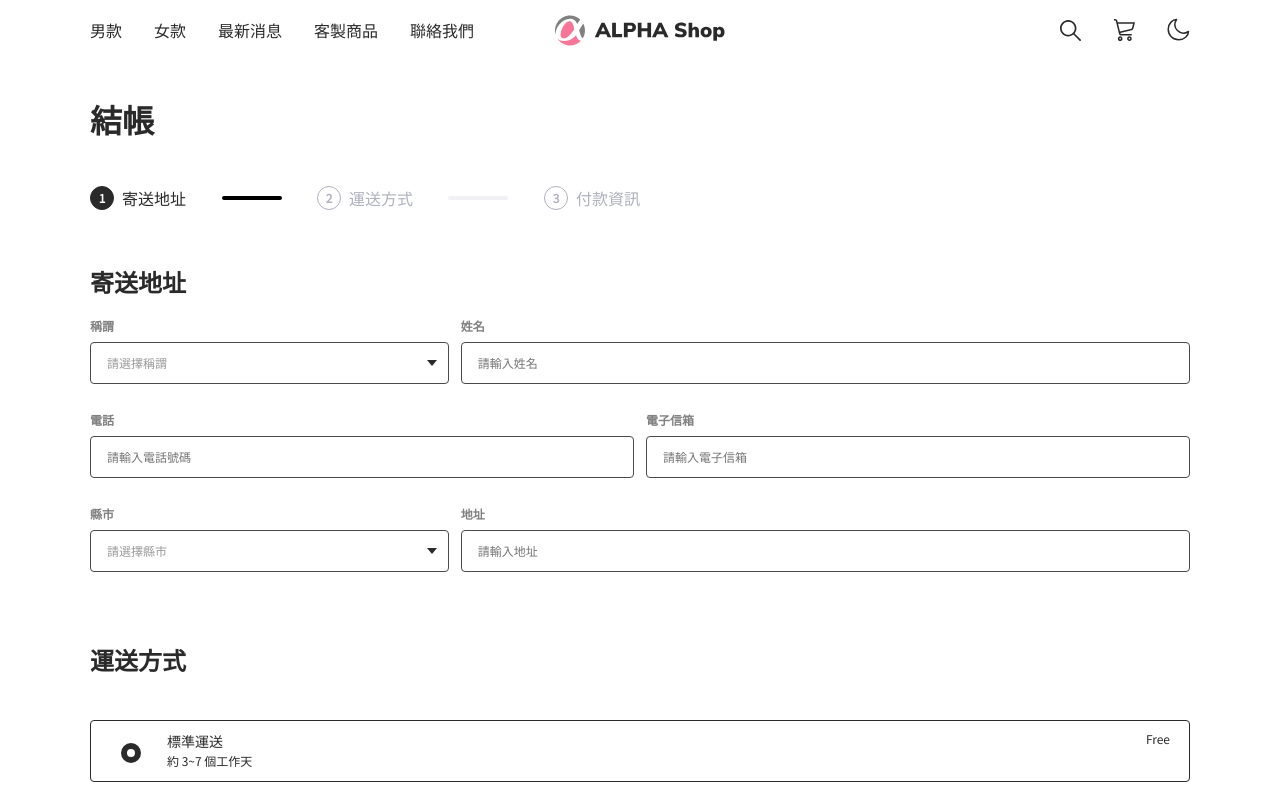
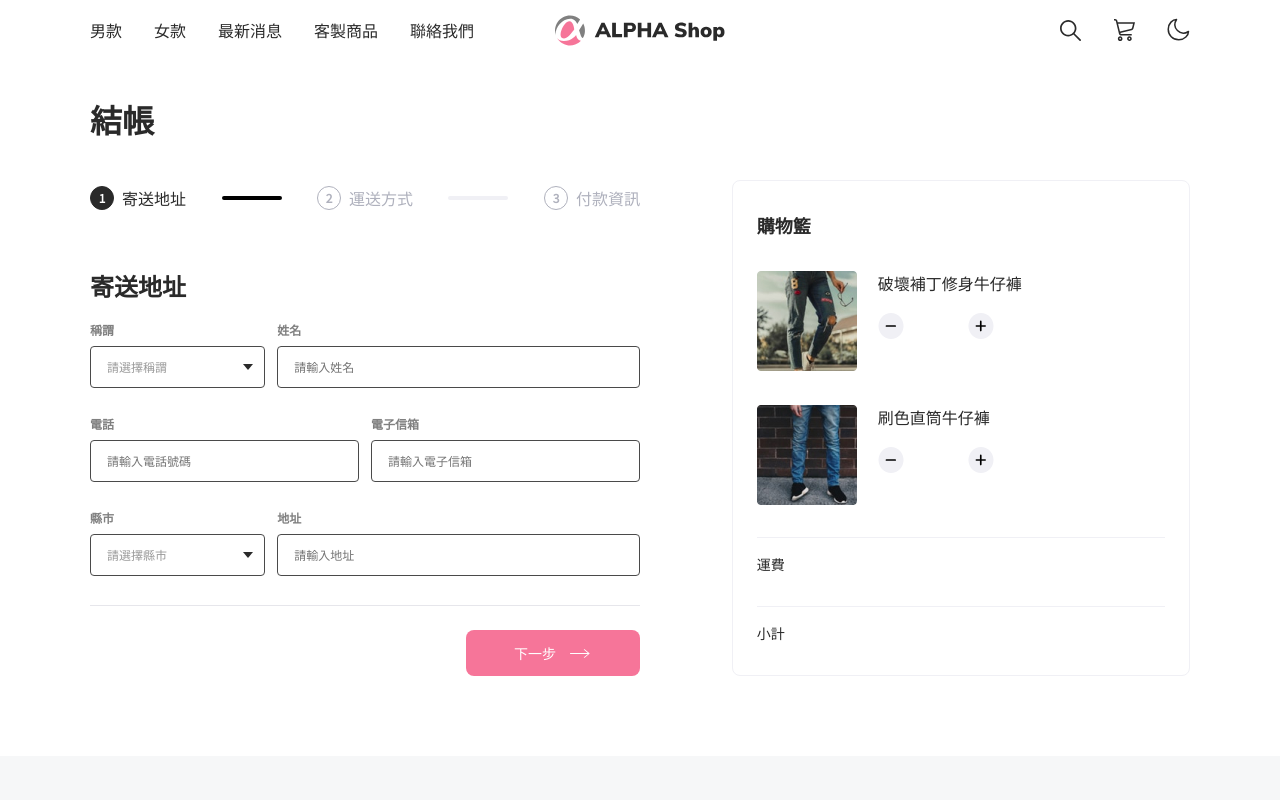
Before and after one commit to chenchiachi/Alpha-Shop, a React (Create React App) app: page / in a window 1280 px wide. Shown: the top 800 px of the page. Built offline with nearby package versions, Linux system fonts and the light colour scheme.

Commit message:
Add cart

```diff
--- a/src/components/Main.js
+++ b/src/components/Main.js
@@ -1,12 +1,13 @@
-import StepProgress from "./Step/StepProgress";
-import Form from "./Step/Form/Form";
-
+import Form from './Step/Form/Form';
+import Cart from './Step/Cart';
+import ProgressControl from './Step/ProgressControl';
 const Main = () => {
   return (
-    <main className="site-main">
-      <div className="main-container">
-        <StepProgress />
+    <main className='site-main'>
+      <div className='main-container'>
         <Form />
+        <Cart />
+        <ProgressControl />
       </div>
     </main>
   )
--- /dev/null
+++ b/src/components/Step/Cart.js
@@ -0,0 +1,52 @@
+import product1Img from '../../assets/product-1.jpg';
+import product2Img from '../../assets/product-2.jpg';
+import { ReactComponent as MinusIcon } from '../../assets/minus.svg';
+import { ReactComponent as PlusIcon } from '../../assets/plus.svg';
+const Cart = () => {
+return (
+  <section className='cart-container col col-lg-5 col-sm-12'>
+    <h3 className='cart-title'>購物籃</h3>
+    <section className='product-list col col-12' data-total-price='0'>
+      <div className='product-container col col-12' data-count='0' data-price='3999'>
+        <img className='img-container' src={product1Img} />
+        <div className='product-info'>
+          <div className='product-name'>破壞補丁修身牛仔褲</div>
+          <div className='product-control-container'>
+            <div className='product-control'>
+              <MinusIcon className="product-action minus" />
+              <span className='product-count'></span>
+              <PlusIcon className="product-action plus" />
+            </div>
+          </div>
+          <div className='price'></div>
+        </div>
+      </div>
+      <div className='product-container col col-12' data-count='0' data-price='1299'>
+        <img className='img-container' src={product2Img} />
+        <div className='product-info'>
+          <div className='product-name'>刷色直筒牛仔褲</div>
+          <div className='product-control-container'>
+            <div className='product-control'>
+              <MinusIcon className="product-action minus" />
+              <span className='product-count'></span>
+              <PlusIcon className="product-action plus" />
+            </div>
+          </div>
+          <div className='price'></div>
+        </div>
+      </div>
+    </section>
+
+    <section className='cart-info shipping col col-12'>
+      <div className='text'>運費</div>
+      <div className='price'></div>
+    </section>
+    <section className='cart-info total col col-12'>
+      <div className='text'>小計</div>
+      <div className='price'></div>
+    </section>
+  </section>
+)
+};
+
+export default Cart;
--- a/src/components/Step/Form/Form.js
+++ b/src/components/Step/Form/Form.js
@@ -1,16 +1,21 @@
-import Step1 from "../Step1";
-import Step2 from "../Step2";
-import Step3 from "../Step3";
+import React from 'react';
+import Step1 from '../Step1';
+import Step2 from '../Step2';
+import Step3 from '../Step3';
+import StepProgress from '../StepProgress';
+
 
 const Form = () => {
   return (
-    <section className="form-container">
-      <form >
-        <Step1 />
-        <Step2 />
-        <Step3 />
-      </form>
-    </section>
+      <section className="register-container col col-lg-6 col-sm-12" data-phase="1" data-total-price="0">
+      <StepProgress className="register-container col col-lg-6 col-sm-12" data-phase="1" data-total-price="0" />
+        <form className='form-container'>
+          <Step1 />
+          {/* <Step2 />
+        <Step3 /> */}
+        </form>
+
+  </section>
   )
 };
 
--- /dev/null
+++ b/src/components/Step/ProgressControl.js
@@ -0,0 +1,37 @@
+import { ReactComponent as RightArrow } from '../../assets/right-arrow.svg';
+import { ReactComponent as LeftArrow } from '../../assets/left-arrow.svg';
+const ProgressControl = () => {
+return (
+    <section className='progress-control-container col col-lg-6 col-sm-12'>
+        <section className='button-group col col-12' data-phase='address'>
+          <button className='next cursor-point'>
+            下一步
+            <RightArrow className='svg' />
+          </button>
+        </section>
+
+        <section className='button-group col col-12' data-phase='shipping'>
+          <button className='prev cursor-point' >
+            <LeftArrow className='svg' />
+            上一步
+          </button>
+          <button className='next cursor-point'>
+            下一步
+            <RightArrow className='svg' />
+          </button>
+        </section>
+
+        <section className='button-group col col-12' data-phase='credit-card'>
+          <button className='prev cursor-point' >
+            <LeftArrow className='svg' />
+            上一步
+          </button>
+          <button className='next cursor-point '>
+            確認下單
+          </button>
+        </section>
+    </section>
+)
+};
+
+export default ProgressControl;
--- a/src/components/Step/StepProgress.js
+++ b/src/components/Step/StepProgress.js
@@ -1,9 +1,10 @@
+import React from 'react';
 import { ReactComponent as CompleteIcon } from '../../assets/pg-complete.svg';
 
 
 const StepProgress =() => {
 return (
-    <section className="register-container col col-lg-6 col-sm-12" data-phase="1" data-total-price="0">
+  <React.Fragment>
       <h2 className="register-title col col-12">結帳</h2>
     <section className="progress-container col col-12">
       <span className="progress-group" data-phase="address">
@@ -30,7 +31,7 @@ return (
         <span className="progress-label">付款資訊</span>
       </span>
     </section>
-    </section>
+  </React.Fragment>
 )
 };
 
--- /dev/null
+++ b/src/styles/_cart.scss
@@ -0,0 +1,138 @@
+section.cart-container {
+  padding: 0px 24px;
+  margin-top: 80px;
+  border: 1px solid #f0f0f5;
+  border-radius: 8px;
+  h3.cart-title {
+    display: flex;
+    flex: 0 0 100%;
+    margin: 32px 0px;
+    font-weight: 700;
+    font-size: 18px;
+    line-height: 24px;
+  }
+}
+
+section.product-list {
+  .product-container {
+    display: flex;
+    flex-wrap: nowrap;
+    margin-top: 2px;
+    margin-bottom: 32px;
+
+    .img-container {
+      width: 100px;
+      height: 100px;
+      margin-right: 21px;
+    }
+    .product-info {
+      display: flex;
+      flex-wrap: wrap;
+      flex-grow: 1;
+      align-content: flex-start;
+
+      .product-name {
+        font-size: 16px;
+        line-height: 24px;
+        font-weight: 400;
+        max-width: 60%;
+        margin-right: auto;
+      }
+
+      .product-control-container {
+        display: block;
+        width: 100%;
+        order: 1;
+      }
+
+      .product-control {
+        display: flex;
+        width: 116px;
+        margin-top: 18px;
+        margin-bottom: 17px;
+        justify-content: space-between;
+        align-items: center;
+
+        .product-action {
+          display: inline-block;
+          width: 27px;
+          height: 26px;
+          cursor: pointer;
+        }
+
+        .product-count {
+          display: inline-block;
+        }
+      }
+
+      .price {
+        font-size: 16px;
+        line-height: 22px;
+        font-weight: 700;
+      }
+    }
+  }
+}
+
+section.cart-info {
+  border-top: 1px solid #f0f0f5;
+  padding-top: 16px;
+  padding-bottom: 32px;
+  align-items: center;
+  justify-content: space-between;
+
+  .text {
+    font-weight: normal;
+    font-size: 14px;
+    line-height: 20px;
+    color: var(--main-text);
+  }
+
+  .price {
+    font-weight: bold;
+    font-size: 14px;
+    line-height: 17px;
+    color: #000000;
+  }
+}
+
+@media screen and (max-width: $screen-break-point) {
+  section.cart-container {
+    margin-top: 166px;
+    padding-top: 18px;
+
+    h3.cart-title {
+      display: none;
+    }
+  }
+
+  section.product-list {
+    .product-container {
+      .product-info {
+        flex-direction: column;
+        align-items: flex-end;
+        flex-wrap: nowrap;
+        justify-content: space-between;
+
+        .product-name {
+          margin-right: unset;
+          max-width: unset;
+        }
+
+        .product-control-container {
+          width: auto;
+          order: unset;
+
+          .product-control {
+            margin-top: 0px;
+            margin-bottom: 0px;
+          }
+        }
+      }
+    }
+  }
+
+  section.cart-info {
+    padding-bottom: 16px;
+  }
+}
--- a/src/styles/_form.scss
+++ b/src/styles/_form.scss
@@ -1,7 +1,7 @@
-section.form-container {
-  width: 100%;
+.form-container {
+   margin-top: 64px;
+   width: 100%;
   h3.form-title {
-    margin-top: 60px;
     display: flex;
     flex: 0 0 100%;
     font-weight: 700;
@@ -13,7 +13,7 @@ section.form-body {
   height: 270px;
   margin-top: 24px;
   display: grid;
-  width: 100%;
+  // width: 100%;
   grid-template-columns: repeat(4, 1fr);
   grid-gap: 12px;
   .input-title {
@@ -275,7 +275,6 @@ section.button-group {
 @media screen and (max-width: $screen-break-point) {
   section.progress-container {
     margin-top: 24px;
-
     .progress-group {
       .progress-icon {
         width: 32px;
--- a/src/styles/_main.scss
+++ b/src/styles/_main.scss
@@ -1,12 +1,3 @@
-@mixin input-width($prefix, $division) {
-  $form-full-width: 540;
-
-  @for $index from 1 to ($division + 1) {
-    .#{$prefix}-#{$index} {
-      width: 100% * (($index * 65 + ($index - 1) * 30) / $form-full-width);
-    }
-  }
-}
 
 main.site-main {
   margin-top: 40px;
@@ -24,25 +15,9 @@ main.site-main {
   }
 }
 
-@media screen and (min-width: $screen-break-point) {
-  @include input-width('input-w-lg', 6);
-}
 
 @media screen and (max-width: $screen-break-point) {
   $mobile-form-full-width: 346;
-
-  .input-w-sm-s1 {
-    width: 100% * 133 / $mobile-form-full-width;
-  }
-  .input-w-sm-s2 {
-    width: 100% * 183 / $mobile-form-full-width;
-  }
-  .input-w-sm-s3 {
-    width: 100% * 158 / $mobile-form-full-width;
-  }
-  .input-w-sm-full {
-    width: 100%;
-  }
   main.site-main {
     margin-top: 16px;
   }
--- a/src/styles/_stepProgress.scss
+++ b/src/styles/_stepProgress.scss
@@ -41,7 +41,7 @@
   @extend %done-phase;
 }
 
-section.register-container {
+.register-container {
   h2.register-title {
     font-weight: 700;
     font-size: 32px;
@@ -50,7 +50,7 @@ section.register-container {
   }
 }
 
-section.progress-container {
+.progress-container {
   display: flex;
   align-items: center;
   justify-content: space-between;
@@ -107,7 +107,7 @@ $phase-map: (
   3: 'credit-card',
 );
 @for $index from 1 to 4 {
-  section.register-container[data-phase='#{$index}'] {
+  .register-container[data-phase='#{$index}'] {
     // progress-bar
     .progress-bar {
       &[data-order='1'] {
@@ -160,7 +160,7 @@ $phase-map: (
       }
 
       // progress-control
-      & ~ section.progress-control-container {
+      & ~ .progress-control-container {
         .button-group[data-phase='#{$phase}'] {
           @if $index == $key {
             display: flex;
--- a/src/styles/_style.scss
+++ b/src/styles/_style.scss
@@ -7,3 +7,4 @@
 @import './main.scss';
 @import './stepProgress.scss';
 @import './form.scss';
+@import './cart.scss';
```
Also changed, not shown: src/assets/product-1.jpg (added), src/assets/product-2.jpg (added).
